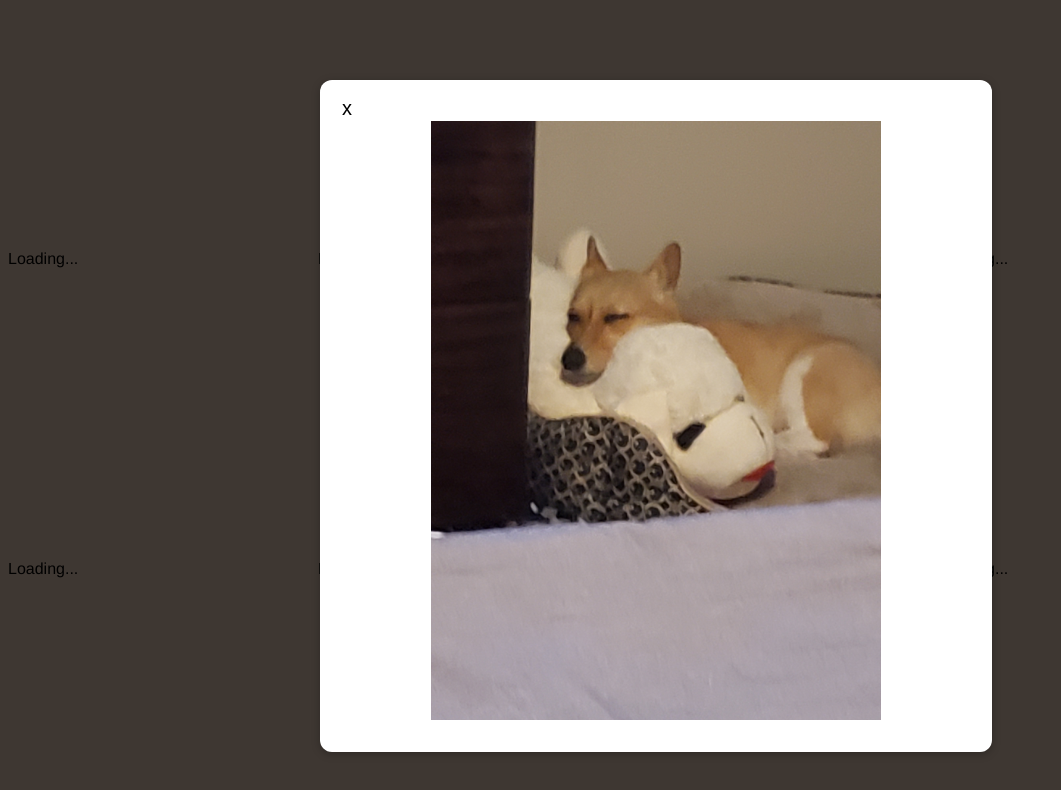
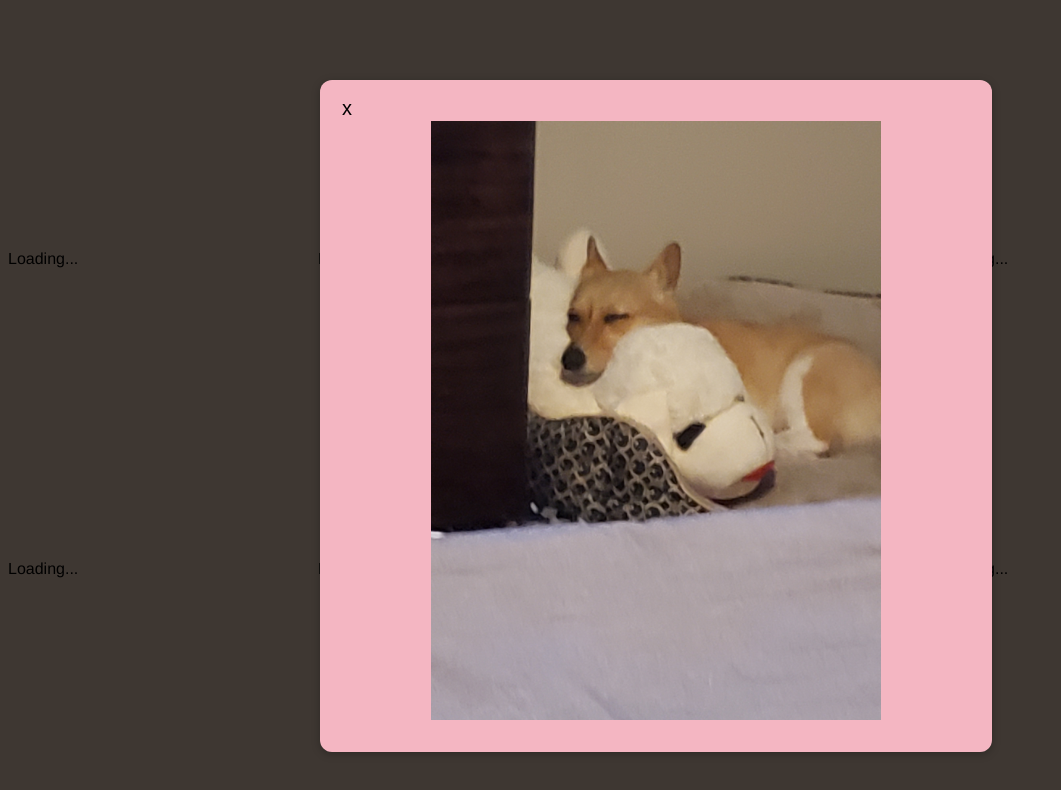
Before and after one commit to Squall9981/lacee-bear, a Vue app: page /gallery in a window 1280 px wide. Both pictures are taken after a click on the element 778 px from the left and 1190 px from the top of the page. Shown: the part 790-1580 px from the top of the page, without its empty margins (0-1061 px from the left). Built offline with nearby package versions, Linux system fonts and the light colour scheme.

Commit message:
Made the entire li a link. Made the gallery component sort the laceePictures array before displaying on screen. Updated modal color

```diff
--- a/src/assets/images/createIndex.js
+++ b/src/assets/images/createIndex.js
@@ -2,17 +2,17 @@
 // const path = require('path');
 
 // const folderPath = './'; // Replace 'your_folder_path' with the path to your folder
-// let id = 1;
 
 // // Function to read files in a folder
 // function readFilesInFolder(folderPath) {
 // 	const files = fs.readdirSync(folderPath);
-// 	const output = [];
+// 	const output = require('./index.js');
+// 	let id = output.length + 1;
 
 // 	files.forEach((file) => {
 // 		const filePath = path.join(folderPath, file);
 // 		// Assuming only image files need to be processed, you can modify the condition as per your file types
-// 		if (fs.statSync(filePath).isFile() && /\.(jpg|jpeg|png|gif)$/i.test(file)) {
+// 		if (fs.statSync(filePath).isFile() && /\.(jpg|jpeg|png|gif)$/i.test(file) && !output.some((item) => item.imagePath === filePath)) {
 // 			// Create an object for each file
 // 			const fileInfo = {
 // 				id: id++, // Assign unique ID, you can change this logic as per your requirement
--- a/src/assets/images/index.js
+++ b/src/assets/images/index.js
@@ -1,15 +1,15 @@
 export const laceePictures = [
+	{
+		id: 2,
+		imagePath: '20160212_211316.jpg',
+		shortDesc: 'Lacee gets loving',
+		longDesc: 'She was never very cuddly. She was definitely a loner by nature, but those times she allowed us the honor of giving her loving, we were happy to oblige.',
+	},
 	{
 		id: 1,
 		imagePath: '20160212_201357.jpg',
 		shortDesc: 'Lacee wants on the bed',
 		longDesc: 'Before we got her stairs, and before she proved to us she could jump on the bed, this is how Lacee would let us know she wished to join us on the bed.',
-	},
-	{
-		id: 2,
-		imagePath: '20160212_211316.jpg',
-		shortDesc: 'Lacee gets loving',
-		longDesc: 'She was never very cuddly. She was definitely a loner by nature, but those times she allowed us the honor of giving her loving, we were happy to oblige.',
 	},
 	{
 		id: 3,
--- a/src/components/layout/Header.vue
+++ b/src/components/layout/Header.vue
@@ -7,9 +7,9 @@
 			<div class="box">
 				<nav class="menu">
 					<ul class="list">
-						<li v-for="item in menuItems" :key="item.id">
-							<router-link :to="item.to">{{ item.label }}</router-link>
-						</li>
+						<router-link v-for="item in menuItems" :key="item.id" :to="item.to">
+							<li>{{ item.label }}</li>
+						</router-link>
 					</ul>
 				</nav>
 			</div>
@@ -81,12 +81,12 @@
 		list-style-type: none;
 		transform-origin: top;
 		overflow: hidden;
+		a {
+			text-decoration: none;
+			color: #000000;
+		}
 		li {
 			padding: 10px;
-			a {
-				text-decoration: none;
-				color: #000000;
-			}
 		}
 		li:hover {
 			background: rgb(172, 172, 172);
--- a/src/components/pages/Gallery.vue
+++ b/src/components/pages/Gallery.vue
@@ -43,7 +43,9 @@
 				this.modalImageSrc = '';
 			},
 		},
-		created() {},
+		created() {
+			this.images = laceePictures.sort((a, b) => a.id - b.id);
+		},
 	};
 </script>
 
--- a/src/components/ui/BaseModal.vue
+++ b/src/components/ui/BaseModal.vue
@@ -42,7 +42,7 @@
 		border: none;
 		border-radius: 12px;
 		padding: 1rem;
-		background-color: white;
+		background-color: #f4b6c2;
 		width: 50%;
 		height: 80%;
 		position: fixed;
```
